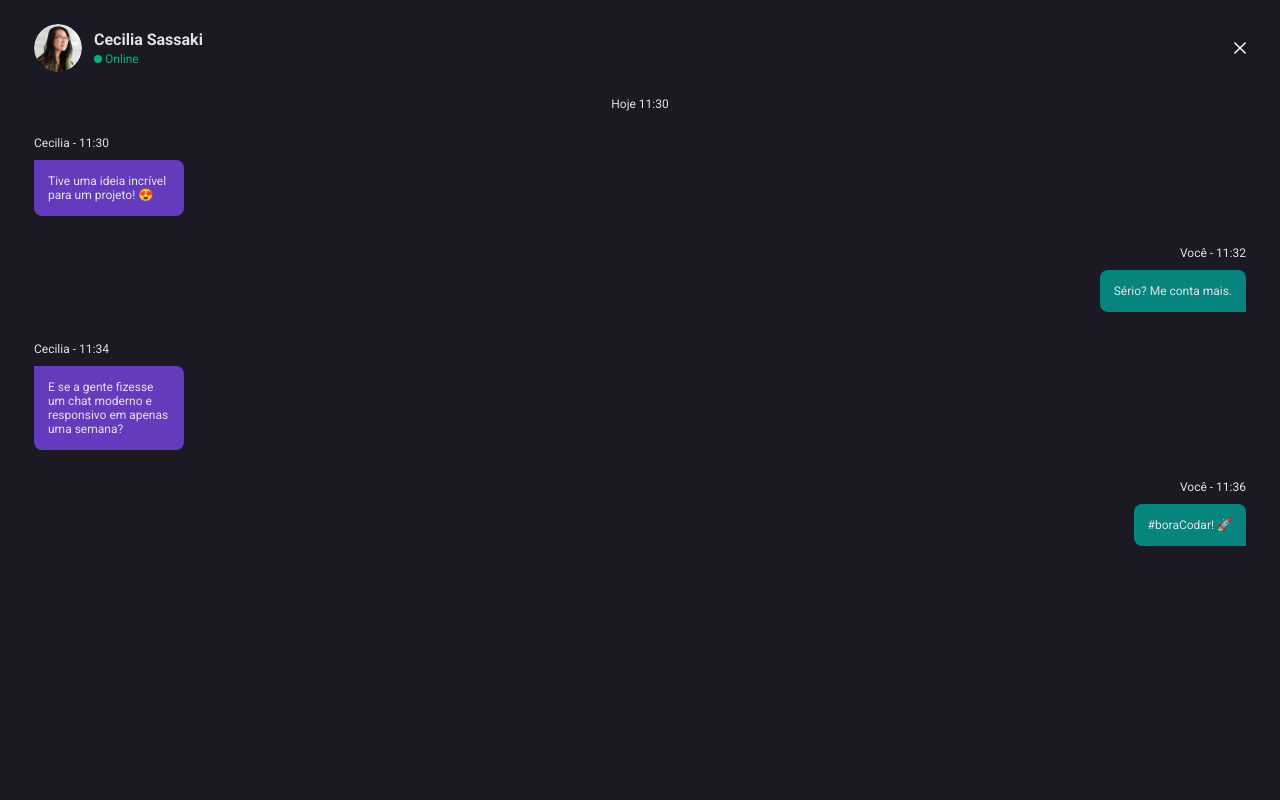
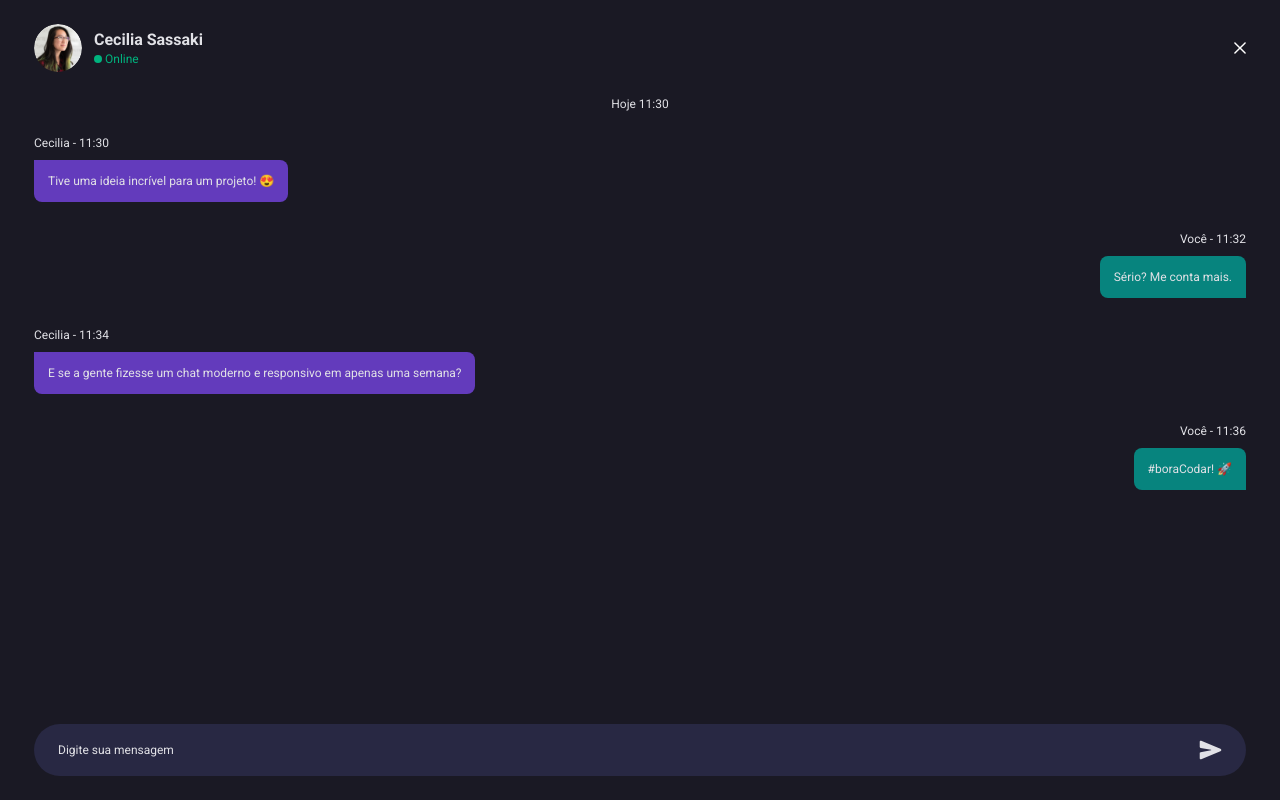
Before and after one commit to santanajoao/chat-rocketseat-challenge, a React (Create React App) app: page / in a window 1280 px wide. Built offline with nearby package versions, Linux system fonts and the light colour scheme.

Commit message:
estilização completa implementada

```diff
--- a/src/components/App.jsx
+++ b/src/components/App.jsx
@@ -2,6 +2,7 @@ import React, { Component } from 'react';
 import ChatContactInfos from './ChatContactInfos';
 import '../styles/App.css';
 import ChatMessagesContainer from './ChatMessagesContainer';
+import ChatMessageBar from './ChatMessageBar';
 
 const INITIAL_MESSAGES = [
   {
@@ -37,6 +38,7 @@ export default class App extends Component {
       <div className="App">
         <ChatContactInfos />
         <ChatMessagesContainer messages={messages} />
+        <ChatMessageBar />
       </div>
     );
   }
--- /dev/null
+++ b/src/components/ChatMessageBar.jsx
@@ -0,0 +1,25 @@
+import React, { Component } from 'react';
+import sendMsgIcon from '../assets/send-msg-icon.svg';
+import '../styles/ChatMessageBar.css';
+
+export default class ChatMessageBar extends Component {
+  render() {
+    return (
+      <form className="ChatMessageBar">
+        <textarea
+          type="text"
+          placeholder="Digite sua mensagem"
+          className="message-textarea"
+          rows="1"
+        />
+        <button type="submit" className="send-msg-btn">
+          <img
+            src={sendMsgIcon}
+            className="send-msg-icon"
+            alt="Ícone mandar mensagem"
+          />
+        </button>
+      </form>
+    );
+  }
+}
--- a/src/styles/App.css
+++ b/src/styles/App.css
@@ -4,6 +4,6 @@
   display: flex;
   flex-direction: column;
   background-color: #1A1924;
-  height: 100vh;
+  max-height: 100vh;
   padding: 24px 34px;
 }
--- /dev/null
+++ b/src/styles/ChatMessageBar.css
@@ -0,0 +1,53 @@
+.ChatMessageBar {
+  display: flex;
+  flex-flow: row nowrap;
+  align-items: center;
+  border-radius: 100px;
+  height: 52px;
+  padding: 14px 24px;
+  background-color: #282843;
+  width: 100%;
+  margin-top: 24px;
+  gap: 15px;
+  flex-shrink: 0;
+}
+
+.message-textarea {
+  justify-content: center;
+  flex-grow: 1;
+  background-color: transparent;
+  border: none;
+  outline: none;
+  resize: none;
+  font-family: 'Roboto', sans-serif;
+  font-size: 12px;
+  font-weight: 400;
+  color: #E1E1E6;
+  min-height: 14px;
+  width: 100%;
+  white-space: break-spaces;
+}
+
+.message-textarea::-webkit-scrollbar {
+  display: none;
+}
+
+.message-textarea::placeholder {
+  font-size: 12px;
+  font-weight: 400;
+  color: #E1E1E6;
+  font-family: 'Roboto', sans-serif;
+}
+
+.send-msg-btn {
+  border: none;
+  background-color: transparent;
+  width: 23px;
+  height: 20px;
+}
+
+.send-msg-icon {
+  cursor: pointer;
+  width: 23px;
+  height: 20px;
+}
--- a/src/styles/ChatMessagesContainer.css
+++ b/src/styles/ChatMessagesContainer.css
@@ -16,6 +16,13 @@
   display: flex;
   flex-flow: column nowrap;
   gap: 30px;
+  flex-grow: 1;
+  overflow: auto;
+  height: calc(100vh - 236px)
+}
+
+.message-list::-webkit-scrollbar {
+  display: none;
 }
 
 .message-list > li {
--- a/src/styles/MessageCard.css
+++ b/src/styles/MessageCard.css
@@ -17,7 +17,7 @@
   font-size: 12px;
   font-family: 'Roboto', sans-serif;
   color: #E1E1E6;
-  max-width: 150px;
+  max-width: 53vw;
   padding: 14px;
 }
 
```
Also changed, not shown: src/assets/send-msg-icon.svg (added).
